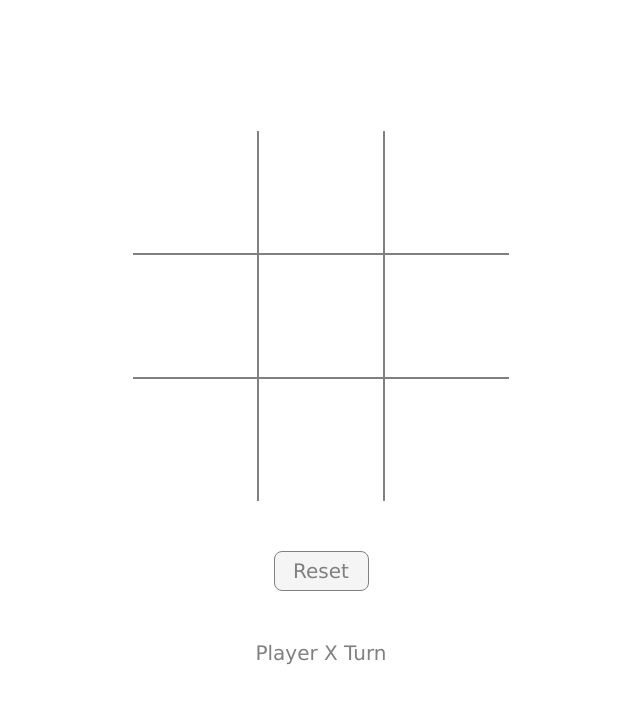
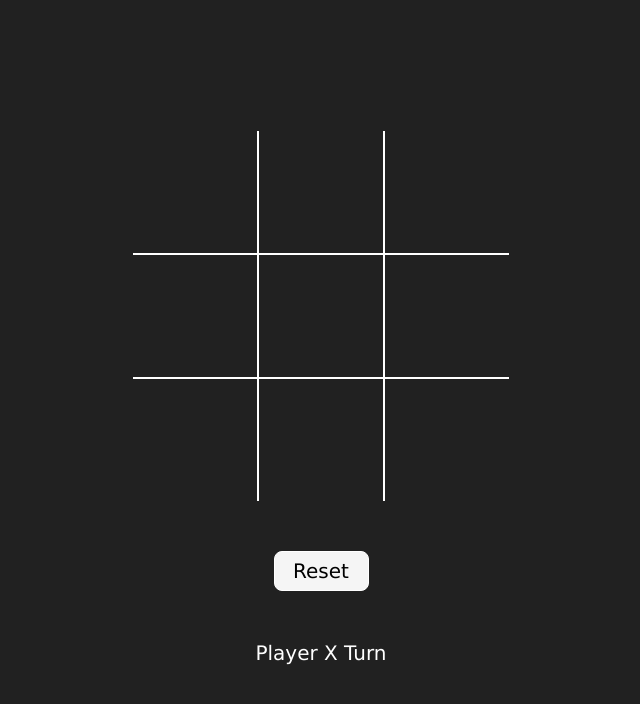
Before and after one commit to Harjot01/JavaScript, a plain HTML site: page Tic Tac Toe/index.html in a window 1280 px wide. Shown: the whole page, without its empty margins (319-959 px from the left). Drawn offline with Linux system fonts and the light colour scheme.

Commit message:
Update style.css

```diff
--- a/Tic Tac Toe/style.css
+++ b/Tic Tac Toe/style.css
@@ -9,6 +9,8 @@ body {
   display: flex;
   align-items: center;
   justify-content: center;
+  background-color: #212121;
+
 }
 
 #main {
@@ -30,9 +32,10 @@ body {
   align-items: center;
   justify-content: center;
   font-size: 48px;
-  color: gray;
+  color: white;
   text-align: center;
   cursor: pointer;
+  background-color: #212121;
 }
 
 .cell:active {
@@ -40,55 +43,55 @@ body {
 }
 
 #b1 {
-  border-bottom: 1px solid gray;
-  border-right: 1px solid gray;
+  border-bottom: 1px solid white;
+  border-right: 1px solid white;
 }
 #b2 {
-  border-bottom: 1px solid gray;
-  border-right: 1px solid gray;
-  border-left: 1px solid gray;
+  border-bottom: 1px solid white;
+  border-right: 1px solid white;
+  border-left: 1px solid white;
 }
 #b3 {
-  border-bottom: 1px solid gray;
-  border-left: 1px solid gray;
+  border-bottom: 1px solid white;
+  border-left: 1px solid white;
 }
 #b4 {
-  border-top: 1px solid gray;
-  border-bottom: 1px solid gray;
-  border-right: 1px solid gray;
+  border-top: 1px solid white;
+  border-bottom: 1px solid white;
+  border-right: 1px solid white;
 }
 #b5 {
-  border: 1px solid gray;
+  border: 1px solid white;
 }
 #b6 {
-  border-top: 1px solid gray;
-  border-bottom: 1px solid gray;
-  border-left: 1px solid gray;
+  border-top: 1px solid white;
+  border-bottom: 1px solid white;
+  border-left: 1px solid white;
 }
 #b7 {
-  border-top: 1px solid gray;
-  border-right: 1px solid gray;
+  border-top: 1px solid white;
+  border-right: 1px solid white;
 }
 #b8 {
-  border-top: 1px solid gray;
-  border-right: 1px solid gray;
-  border-left: 1px solid gray;
+  border-top: 1px solid white;
+  border-right: 1px solid white;
+  border-left: 1px solid white;
 }
 #b9 {
-  border-top: 1px solid gray;
-  border-left: 1px solid gray;
+  border-top: 1px solid white;
+  border-left: 1px solid white;
 }
 
 #btn {
   box-sizing: border-box;
   width: 95px;
   height: 40px;
-  border: 1px solid gray;
+  border: 1px solid white;
   margin-top: 50px;
   border-radius: 8px;
   font-family: Verdana, Geneva, Tahoma, sans-serif;
   background-color: whitesmoke;
-  color: gray;
+  color: black;
   font-size: 20px;
   cursor: pointer;
 }
@@ -96,6 +99,6 @@ body {
 #print {
     margin-top: 50px;
   font-family: Verdana, Geneva, Tahoma, sans-serif;
-  color: gray;
+  color: white;
   font-size: 20px;
 }
```
